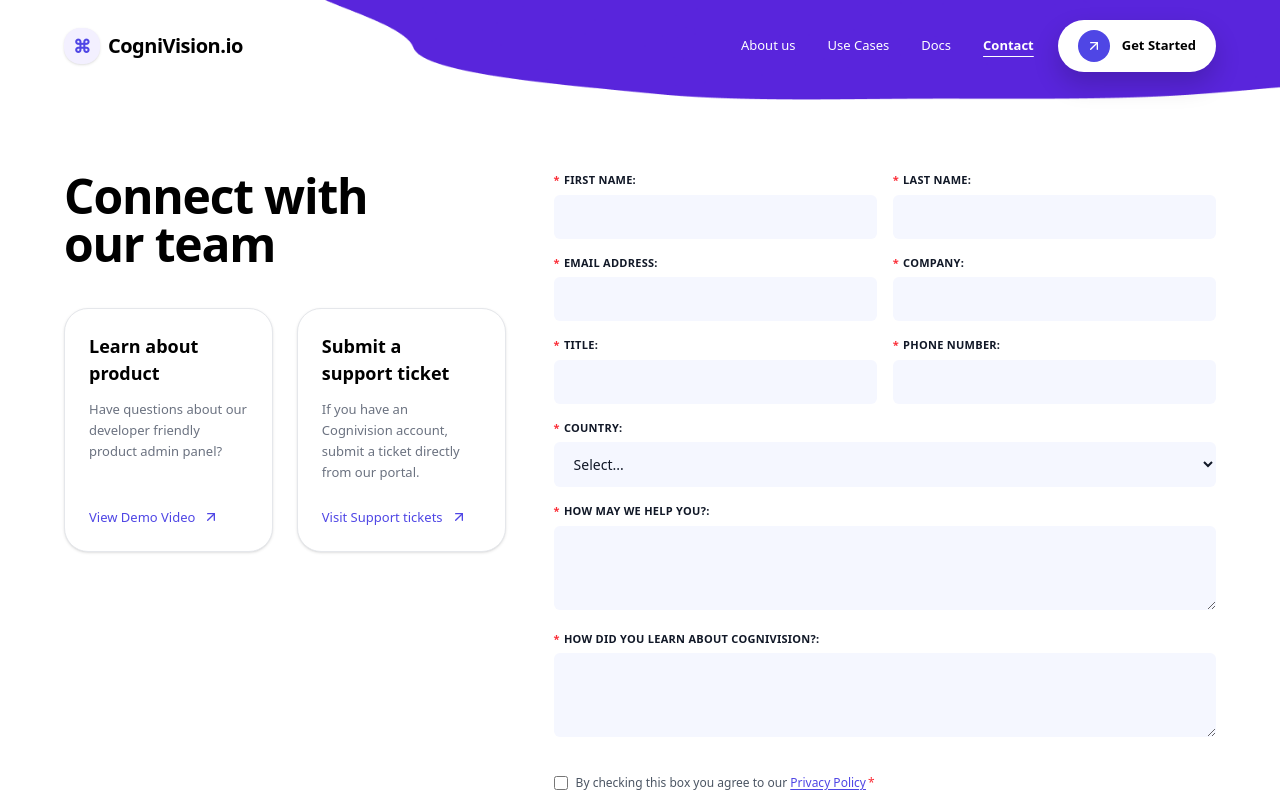
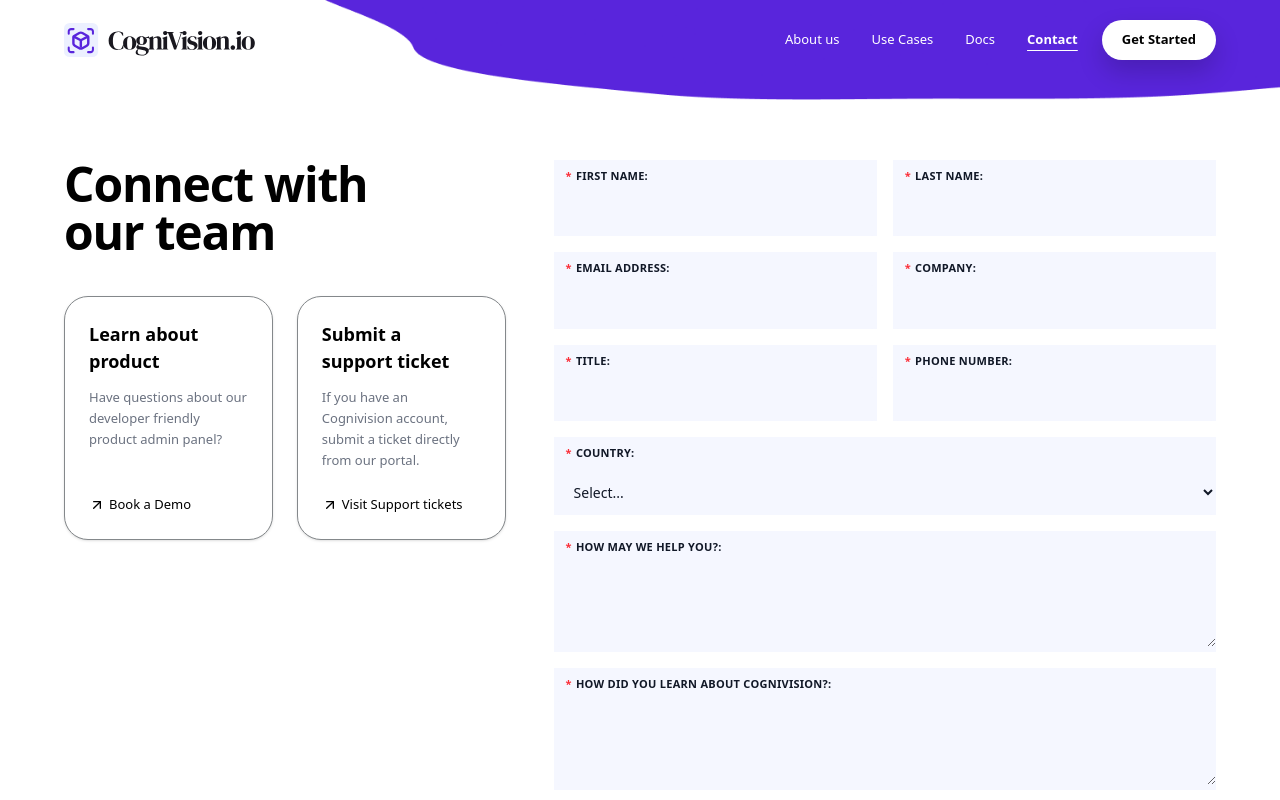
Before and after one commit to Cognivision-io/cognivision-web-platform-FE, a Next.js app: page /contact-us in a window 1280 px wide. Shown: the top 800 px of the page. Built offline with nearby package versions, Linux system fonts and the light colour scheme; no server answers.

Commit message:
feat: update header logo to SVG and enhance styling in ConnectWithTeamSection

```diff
--- a/src/components/layout/Header.tsx
+++ b/src/components/layout/Header.tsx
@@ -29,13 +29,12 @@ const Header = () => {
       <div className="relative z-10 mx-auto flex max-w-6xl items-center justify-between px-4 py-4 sm:px-6 lg:px-0 lg:py-5">
         {/* Logo */}
         <Link href="/" className="flex items-center gap-2">
-          <div className="flex h-9 w-9 items-center justify-center rounded-2xl bg-[#f3f0ff] shadow-sm">
-            {/* Replace with your real logo image if you have one */}
-            <span className="text-[18px] font-semibold text-[#4f46e5]">⌘</span>
-          </div>
-          <span className="text-[20px] font-semibold tracking-tight text-black">
-            CogniVision.io
-          </span>
+          {/* render the svg here logo black text */}
+          <img
+            src="/logo-black-text.svg"
+            alt="Company Logo"
+            className="h-9 w-auto"
+          />
         </Link>
 
         {/* Right side – nav + CTA */}
@@ -70,9 +69,6 @@ const Header = () => {
             href="/register"
             className="inline-flex items-center gap-3 rounded-full bg-white px-5 py-2.5 text-[13px] font-semibold text-black shadow-[0_12px_26px_rgba(0,0,0,0.18)]"
           >
-            <span className="flex h-8 w-8 items-center justify-center rounded-full bg-[#4f46e5] text-white">
-              <ArrowUpRight size={16} />
-            </span>
             <span>Get Started</span>
           </Link>
         </div>
--- a/src/components/sections/contact/ConnectWithTeamSection.tsx
+++ b/src/components/sections/contact/ConnectWithTeamSection.tsx
@@ -1,4 +1,4 @@
-'use client';
+"use client";
 
 import type { FormEvent } from "react";
 import { ArrowUpRight } from "lucide-react";
@@ -26,7 +26,7 @@ const ConnectWithTeamSection = () => {
 
           <div className="grid gap-6 sm:grid-cols-2">
             {/* Learn about product card */}
-            <article className="flex h-full flex-col justify-between rounded-3xl border border-[#e5e7eb] bg-white px-6 py-6 shadow-sm">
+            <article className="flex h-full flex-col justify-between rounded-3xl border border-[#84888B] bg-white px-6 py-6 shadow-sm">
               <div>
                 <h3 className="text-[18px] font-semibold text-black">
                   Learn about
@@ -40,15 +40,14 @@ const ConnectWithTeamSection = () => {
               </div>
               <button
                 type="button"
-                className="mt-6 inline-flex items-center gap-2 text-[13px] font-medium text-[#4f46e5]"
+                className="mt-6 inline-flex items-center gap-1 text-[13px] font-medium text-black"
               >
-                <span>View Demo Video</span>
                 <ArrowUpRight size={16} />
+                <span>Book a Demo</span>
               </button>
             </article>
 
-            {/* Submit a support ticket card */}
-            <article className="flex h-full flex-col justify-between rounded-3xl border border-[#e5e7eb] bg-white px-6 py-6 shadow-sm">
+            <article className="flex h-full flex-col justify-between rounded-3xl border border-[#84888B] bg-white px-6 py-6 shadow-sm">
               <div>
                 <h3 className="text-[18px] font-semibold text-black">
                   Submit a
@@ -62,10 +61,10 @@ const ConnectWithTeamSection = () => {
               </div>
               <button
                 type="button"
-                className="mt-6 inline-flex items-center gap-2 text-[13px] font-medium text-[#4f46e5]"
+                className="mt-6 inline-flex items-center gap-1 text-[13px] font-medium text-black"
               >
+                <ArrowUpRight size={16} />
                 <span>Visit Support tickets</span>
-                <ArrowUpRight size={16} />
               </button>
             </article>
           </div>
@@ -79,8 +78,8 @@ const ConnectWithTeamSection = () => {
           >
             {/* First / Last name */}
             <div className="grid gap-4 md:grid-cols-2">
-              <div className="space-y-1.5">
-                <label className="block text-[11px] font-semibold uppercase tracking-wide text-[#111827]">
+              <div className="bg-[#f5f7ff]">
+                <label className="block text-[11px] px-3 py-2 font-semibold uppercase tracking-wide text-[#111827]">
                   <span className="mr-1 text-red-500">*</span>First Name:
                 </label>
                 <input
@@ -89,8 +88,8 @@ const ConnectWithTeamSection = () => {
                   className="w-full rounded-md bg-[#f5f7ff] px-4 py-3 text-sm text-[#111827] outline-none"
                 />
               </div>
-              <div className="space-y-1.5">
-                <label className="block text-[11px] font-semibold uppercase tracking-wide text-[#111827]">
+              <div className="bg-[#f5f7ff]">
+                <label className="block text-[11px] px-3 py-2 font-semibold uppercase tracking-wide text-[#111827]">
                   <span className="mr-1 text-red-500">*</span>Last Name:
                 </label>
                 <input
@@ -103,8 +102,8 @@ const ConnectWithTeamSection = () => {
 
             {/* Email / Company */}
             <div className="grid gap-4 md:grid-cols-2">
-              <div className="space-y-1.5">
-                <label className="block text-[11px] font-semibold uppercase tracking-wide text-[#111827]">
+              <div className="bg-[#f5f7ff]">
+                <label className="block text-[11px] px-3 py-2 font-semibold uppercase tracking-wide text-[#111827]">
                   <span className="mr-1 text-red-500">*</span>Email Address:
                 </label>
                 <input
@@ -113,8 +112,8 @@ const ConnectWithTeamSection = () => {
                   className="w-full rounded-md bg-[#f5f7ff] px-4 py-3 text-sm text-[#111827] outline-none"
                 />
               </div>
-              <div className="space-y-1.5">
-                <label className="block text-[11px] font-semibold uppercase tracking-wide text-[#111827]">
+              <div className="bg-[#f5f7ff]">
+                <label className="block text-[11px] px-3 py-2 font-semibold uppercase tracking-wide text-[#111827]">
                   <span className="mr-1 text-red-500">*</span>Company:
                 </label>
                 <input
@@ -127,8 +126,8 @@ const ConnectWithTeamSection = () => {
 
             {/* Title / Phone */}
             <div className="grid gap-4 md:grid-cols-2">
-              <div className="space-y-1.5">
-                <label className="block text-[11px] font-semibold uppercase tracking-wide text-[#111827]">
+              <div className="bg-[#f5f7ff]">
+                <label className="block text-[11px] px-3 py-2 font-semibold uppercase tracking-wide text-[#111827]">
                   <span className="mr-1 text-red-500">*</span>Title:
                 </label>
                 <input
@@ -137,8 +136,8 @@ const ConnectWithTeamSection = () => {
                   className="w-full rounded-md bg-[#f5f7ff] px-4 py-3 text-sm text-[#111827] outline-none"
                 />
               </div>
-              <div className="space-y-1.5">
-                <label className="block text-[11px] font-semibold uppercase tracking-wide text-[#111827]">
+              <div className="bg-[#f5f7ff]">
+                <label className="block text-[11px] px-3 py-2 font-semibold uppercase tracking-wide text-[#111827]">
                   <span className="mr-1 text-red-500">*</span>Phone Number:
                 </label>
                 <input
@@ -150,8 +149,8 @@ const ConnectWithTeamSection = () => {
             </div>
 
             {/* Country */}
-            <div className="space-y-1.5">
-              <label className="block text-[11px] font-semibold uppercase tracking-wide text-[#111827]">
+            <div className="bg-[#f5f7ff]">
+              <label className="block text-[11px] px-3 py-2 font-semibold uppercase tracking-wide text-[#111827]">
                 <span className="mr-1 text-red-500">*</span>Country:
               </label>
               <select
@@ -171,8 +170,8 @@ const ConnectWithTeamSection = () => {
             </div>
 
             {/* How may we help you */}
-            <div className="space-y-1.5">
-              <label className="block text-[11px] font-semibold uppercase tracking-wide text-[#111827]">
+            <div className="bg-[#f5f7ff]">
+              <label className="block text-[11px] px-3 py-2 font-semibold uppercase tracking-wide text-[#111827]">
                 <span className="mr-1 text-red-500">*</span>How may we help
                 you?:
               </label>
@@ -184,8 +183,8 @@ const ConnectWithTeamSection = () => {
             </div>
 
             {/* How did you learn */}
-            <div className="space-y-1.5">
-              <label className="block text-[11px] font-semibold uppercase tracking-wide text-[#111827]">
+            <div className="bg-[#f5f7ff]">
+              <label className="block text-[11px] px-3 py-2 font-semibold uppercase tracking-wide text-[#111827]">
                 <span className="mr-1 text-red-500">*</span>
                 How did you learn about Cognivision?:
               </label>
```
